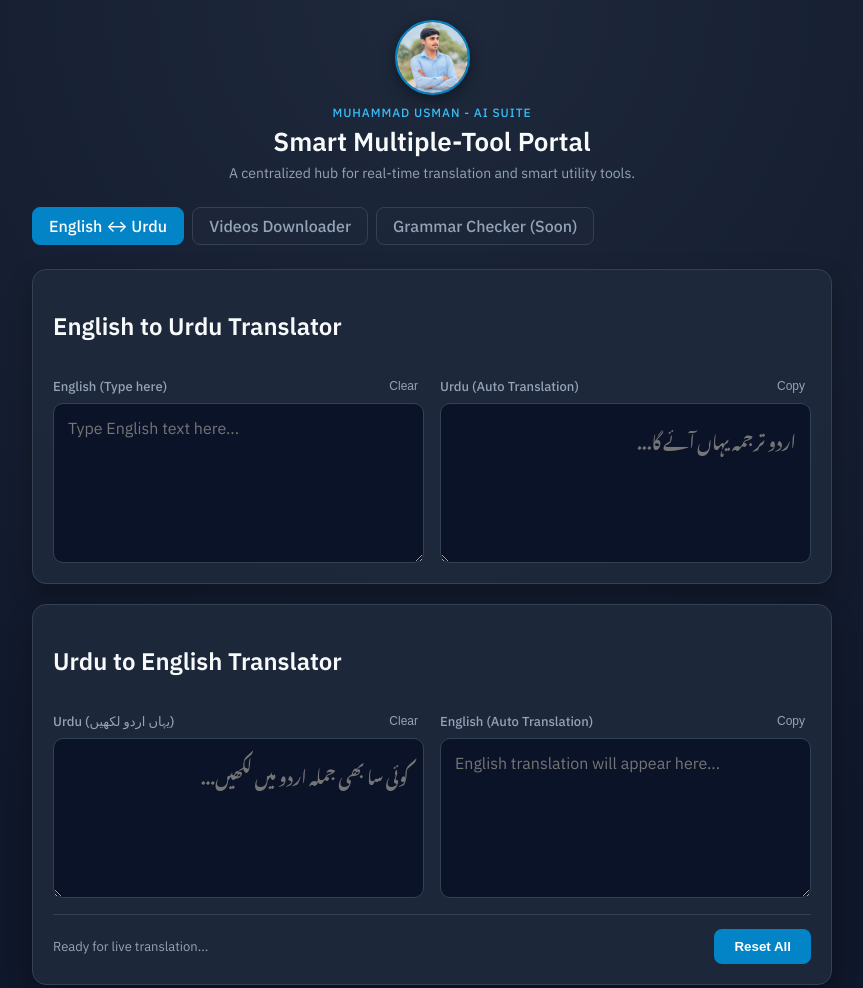
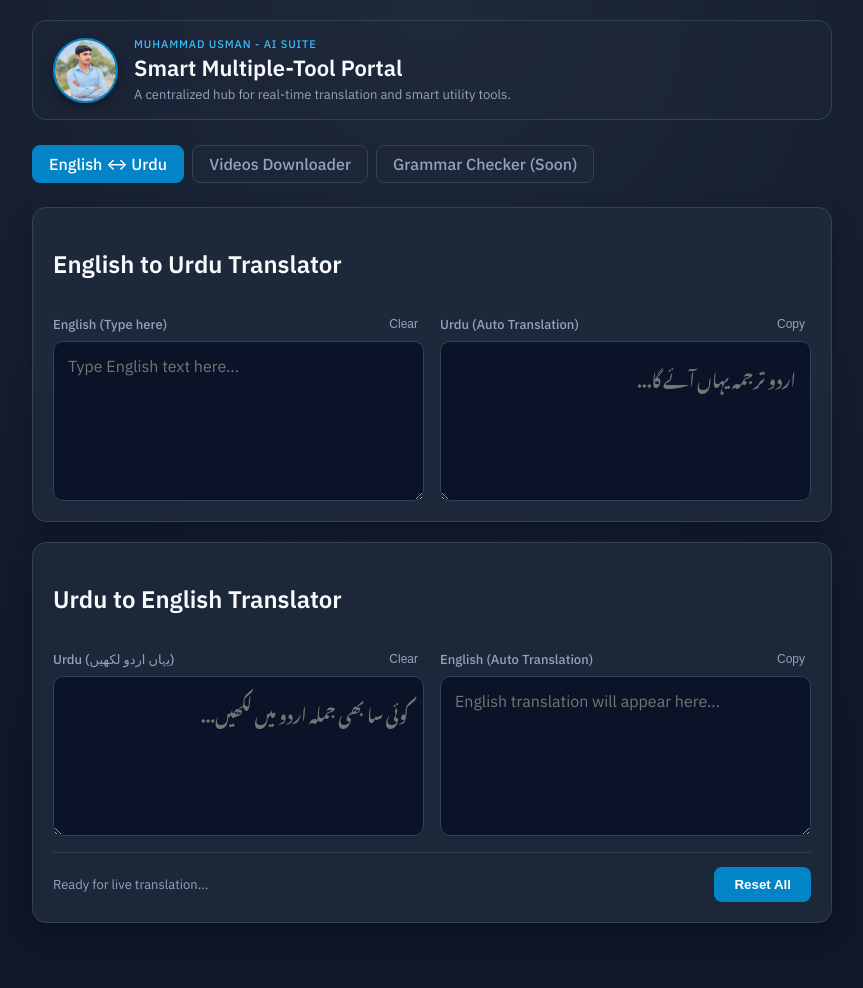
Before and after one commit to usmankpo/UsmanDpo, a plain HTML site: page index.html in a window 1280 px wide. Shown: the whole page, without its empty margins (208-1071 px from the left). After the commit the page ends 963 px from the top, so only its background shows below. Drawn offline with Linux system fonts and the light colour scheme; a web font is replaced by a local one.

Commit message:
Update index.html

```diff
--- a/index.html
+++ b/index.html
@@ -64,24 +64,42 @@ body {
   border-color: var(--accent);
 }
 
-/* Header & Profile Image */
+/* Header with Side Profile Image */
 header {
-  text-align: center;
+  display: flex;
+  align-items: center;
+  gap: 16px;
+  background: rgba(30, 41, 59, 0.4);
+  border: 1px solid var(--line);
+  border-radius: 14px;
+  padding: 16px 20px;
   margin-bottom: 5px;
 }
 .profile-img {
-  width: 75px;
-  height: 75px;
+  width: 65px;
+  height: 65px;
   border-radius: 50%;
   object-fit: cover;
   border: 2px solid var(--accent);
-  margin: 0 auto 10px;
-  display: block;
-  box-shadow: 0 4px 15px rgba(0, 0, 0, 0.4);
+  flex-shrink: 0;
+  box-shadow: 0 4px 12px rgba(0, 0, 0, 0.3);
 }
-.eyebrow { font-size: 12px; letter-spacing: .08em; text-transform: uppercase; color: #38bdf8; font-weight: 500; margin: 0 0 4px; }
-h1 { margin: 0; font-size: 26px; font-weight: 600; }
-.lede { margin: 6px 0 0; color: var(--muted); font-size: 14px; }
+.header-text {
+  text-align: left;
+}
+.eyebrow { font-size: 11px; letter-spacing: .08em; text-transform: uppercase; color: #38bdf8; font-weight: 500; margin: 0 0 2px; }
+h1 { margin: 0; font-size: 22px; font-weight: 600; }
+.lede { margin: 4px 0 0; color: var(--muted); font-size: 13px; }
+
+@media (max-width: 500px) {
+  header {
+    flex-direction: column;
+    text-align: center;
+  }
+  .header-text {
+    text-align: center;
+  }
+}
 
 /* Main Card */
 section {
@@ -168,12 +186,6 @@ textarea.urdu-text {
   font-size: 13px;
   color: var(--muted);
 }
-
-.coming-soon {
-  text-align: center;
-  padding: 40px 20px;
-  color: var(--muted);
-}
 </style>
 </head>
 <body>
@@ -181,9 +193,11 @@ textarea.urdu-text {
 <main class="wrap">
   <header>
     <img src="profile.jpg" alt="Muhammad Usman" class="profile-img">
-    <p class="eyebrow">MUHAMMAD USMAN - AI Suite</p>
-    <h1>Smart Multiple-Tool Portal</h1>
-    <p class="lede">A centralized hub for real-time translation and smart utility tools.</p>
+    <div class="header-text">
+      <p class="eyebrow">MUHAMMAD USMAN - AI Suite</p>
+      <h1>Smart Multiple-Tool Portal</h1>
+      <p class="lede">A centralized hub for real-time translation and smart utility tools.</p>
+    </div>
   </header>
 
   <!-- Navigation Tabs -->
```
